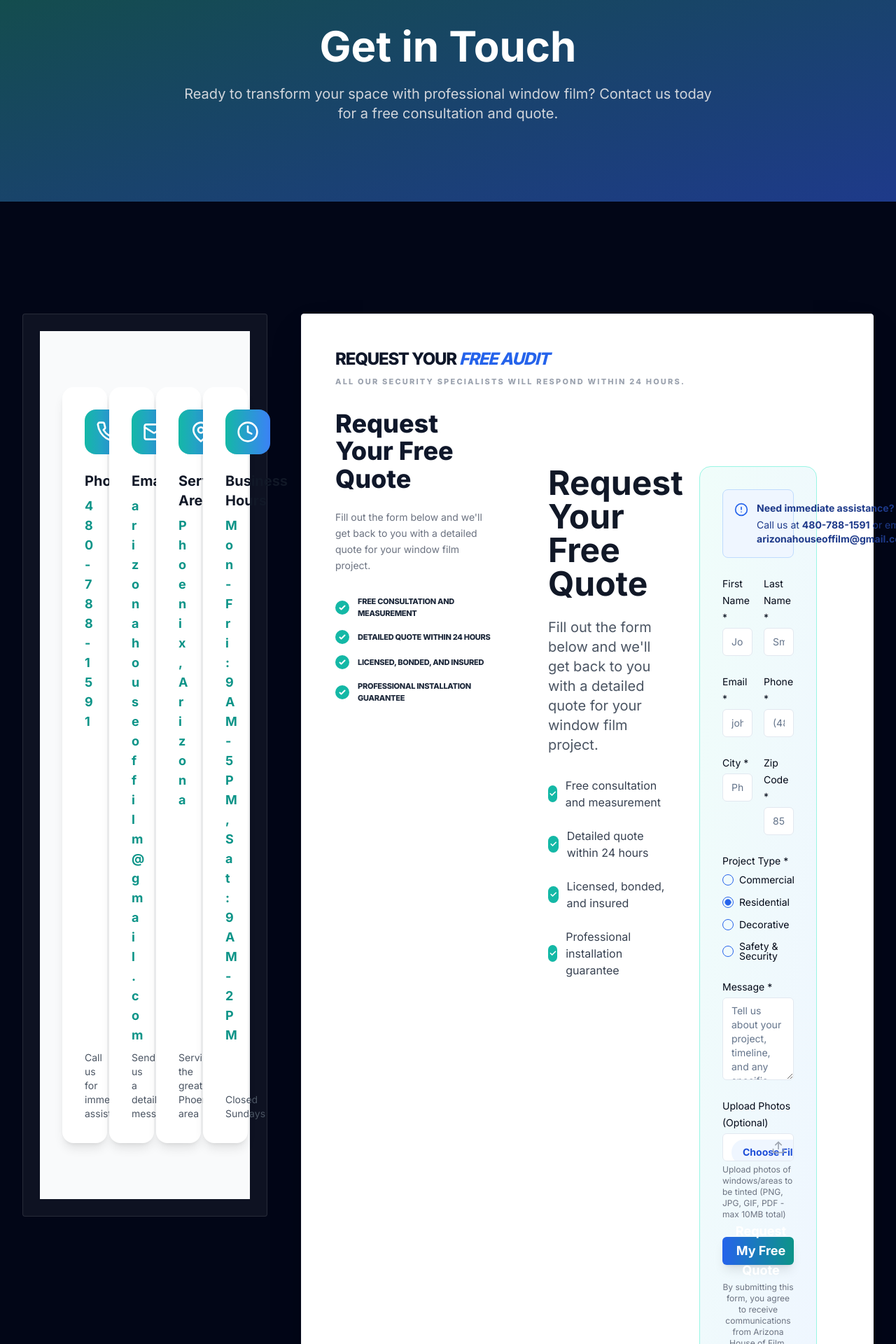
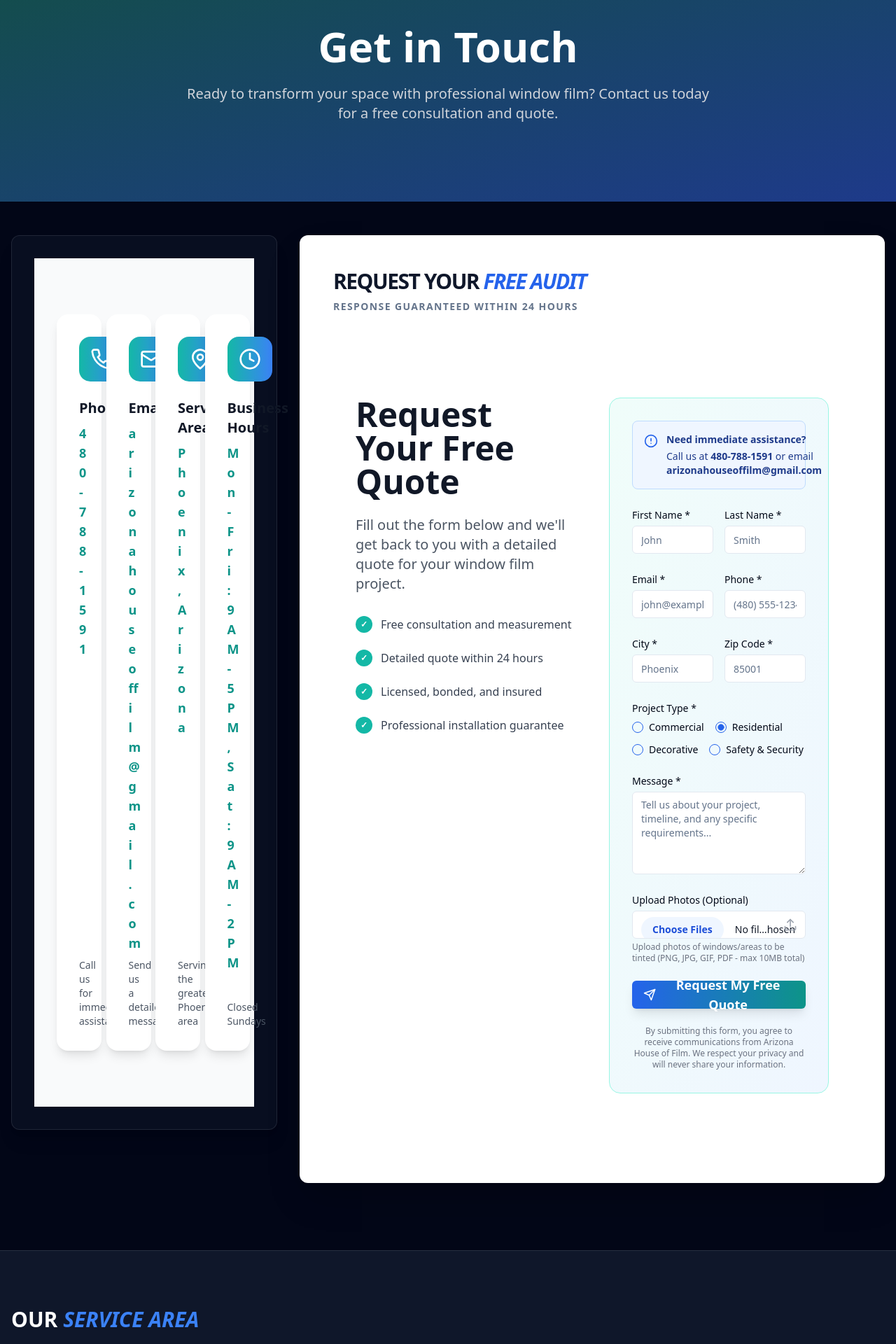
Before and after one commit to Boats43/arizona-house-of-film, a React (Vite) app: page /contact in a window 1280 px wide. Shown: the part 220-2140 px from the top of the page at 70% size. Built offline with nearby package versions, Linux system fonts and the light colour scheme.

Commit message:
Fix: Rebuilt contact layout with protected grid columns

```diff
--- a/src/pages/Contact.jsx
+++ b/src/pages/Contact.jsx
@@ -4,172 +4,77 @@ import ContactHeader from "@/components/contact/ContactHeader";
 import ContactInfo from "@/components/contact/ContactInfo";
 import ContactFormSection from "@/components/contact/ContactFormSection";
 import ContactMap from "@/components/contact/ContactMap";
-import { useToast } from "@/components/ui/use-toast";
 
 const Contact = () => {
-  const { toast } = useToast();
   const rocNumber = "315259";
-
-  const faqSchema = {
-    "@context": "https://schema.org",
-    "@type": "FAQPage",
-    mainEntity: [
-      {
-        "@type": "Question",
-        name: "How do I get a quote for window tinting in Phoenix?",
-        acceptedAnswer: {
-          "@type": "Answer",
-          text: "You can get a free quote by filling out our contact form, calling 480-788-1591, or emailing info@arizonahouseoffilm.com.",
-        },
-      },
-      {
-        "@type": "Question",
-        name: "What areas do you service?",
-        acceptedAnswer: {
-          "@type": "Answer",
-          text: "Arizona House of Film serves the entire Phoenix Valley, including Scottsdale, Tempe, Mesa, Chandler, Gilbert, and Peoria.",
-        },
-      },
-      {
-        "@type": "Question",
-        name: "Are you a licensed contractor?",
-        acceptedAnswer: {
-          "@type": "Answer",
-          text: "Yes, we are fully licensed under the Arizona Registrar of Contractors, ROC #315259.",
-        },
-      },
-    ],
-  };
 
   return (
     <>
       <Helmet>
-        <title>
-          Contact Us | Window Tinting Quote Phoenix | Arizona House of Film
-        </title>
-        <meta
-          name="description"
-          content="Get a free estimate for residential or commercial window tinting. Serving Phoenix & Scottsdale. Call 480-788-1591 today for a solar or security audit."
-        />
-        <link rel="canonical" href="https://arizonahouseoffilm.com/contact" />
-
-        {/* Performance */}
-        <link rel="preconnect" href="https://fonts.googleapis.com" />
-        <link
-          rel="preconnect"
-          href="https://fonts.gstatic.com"
-          crossOrigin="anonymous"
-        />
-
-        <script type="application/ld+json">
-          {JSON.stringify(faqSchema)}
-        </script>
+        <title>Contact Us | Arizona House of Film</title>
+        <meta name="description" content="Get a free estimate for window tinting in Phoenix." />
       </Helmet>
 
-      <main className="bg-[#020617] min-h-screen">
-        {/* HERO / HEADER */}
-        <div className="pt-24 pb-16 bg-gradient-to-b from-slate-900 via-[#020617] to-[#020617]">
+      {/* Main Container */}
+      <div className="bg-[#020617] min-h-screen font-sans">
+
+        {/* 1. Header Section */}
+        <div className="pt-24 pb-12">
           <ContactHeader
             title="Get in Touch"
-            subtitle="Ready to transform your space with professional window film? Contact us today for a free consultation and quote."
+            subtitle="Ready to transform your space? Contact us today for a free consultation."
           />
         </div>
 
-        {/* =========================
-           MAIN CONTENT GRID (FIXED VERSION)
-        ============================ */}
-        <section className="relative z-10 py-24">
-          <div className="max-w-7xl mx-auto px-4 lg:px-8">
-            <div className="grid grid-cols-1 lg:grid-cols-[350px_1fr] gap-12 items-start">
+        {/* 2. Main Content Grid - The Fix is Here */}
+        <section className="max-w-7xl mx-auto px-4 pb-24">
+          <div className="grid grid-cols-1 lg:grid-cols-[380px_1fr] gap-8 items-start">
 
-              {/* LEFT COLUMN — CONTACT INFO */}
-              <aside className="w-full bg-white/5 p-6 rounded-sm border border-white/10">
+            {/* Left Column: Info Cards (Fixed width on desktop to prevent squishing) */}
+            <aside className="space-y-6 order-2 lg:order-1">
+              <div className="bg-slate-900/50 p-8 rounded-xl border border-white/10 shadow-xl">
                 <ContactInfo />
-              </aside>
+              </div>
+            </aside>
 
-              {/* RIGHT COLUMN — FORM */}
-              <div className="bg-white p-8 md:p-12 shadow-2xl rounded-sm border border-gray-100">
-                <div className="mb-8">
-                  <h2 className="text-2xl font-black text-slate-900 uppercase tracking-tighter">
+            {/* Right Column: The Form */}
+            <main className="bg-white rounded-xl shadow-2xl overflow-hidden order-1 lg:order-2">
+              <div className="p-8 md:p-12">
+                <div className="mb-10">
+                  <h2 className="text-3xl font-black text-slate-900 uppercase tracking-tighter">
                     REQUEST YOUR <span className="text-blue-600 italic">FREE AUDIT</span>
                   </h2>
-                  <p className="text-[11px] text-gray-400 mt-2 font-black uppercase tracking-[0.2em]">
-                    All our security specialists will respond within 24 hours.
+                  <p className="text-sm text-slate-500 font-bold uppercase tracking-widest mt-2">
+                    Response guaranteed within 24 hours
                   </p>
                 </div>
 
-                <div className="flex flex-col xl:flex-row gap-12">
-                  {/* Left text area */}
-                  <div className="xl:w-1/3">
-                    <h3 className="text-4xl font-black text-slate-900 leading-[1.1] mb-6">
-                      Request <br /> Your Free <br /> Quote
-                    </h3>
-                    <p className="text-sm text-gray-500 font-medium leading-relaxed mb-8">
-                      Fill out the form below and we'll get back to you with a detailed quote for your window film project.
-                    </p>
+                <ContactFormSection />
+              </div>
+            </main>
 
-                    <ul className="space-y-4">
-                      {[
-                        "Free consultation and measurement",
-                        "Detailed quote within 24 hours",
-                        "Licensed, bonded, and insured",
-                        "Professional installation guarantee",
-                      ].map((item) => (
-                        <li
-                          key={item}
-                          className="flex items-center gap-3 text-[11px] font-black uppercase tracking-tight text-slate-800"
-                        >
-                          <span className="w-5 h-5 bg-teal-500 rounded-full flex items-center justify-center flex-shrink-0">
-                            <svg
-                              className="w-3 h-3 text-white"
-                              fill="none"
-                              viewBox="0 0 24 24"
-                              stroke="currentColor"
-                            >
-                              <path
-                                strokeLinecap="round"
-                                strokeLinejoin="round"
-                                strokeWidth={4}
-                                d="M5 13l4 4L19 7"
-                              />
-                            </svg>
-                          </span>
-                          {item}
-                        </li>
-                      ))}
-                    </ul>
-                  </div>
-
-                  {/* FORM */}
-                  <div className="xl:w-2/3">
-                    <ContactFormSection />
-                  </div>
-                </div>
-              </div>
-
-            </div>
           </div>
         </section>
 
-        {/* SERVICE AREA + MAP */}
-        <section className="bg-slate-900 border-t border-white/10">
-          <div className="max-w-7xl mx-auto py-16 px-6">
-            <h2 className="text-3xl font-black text-white uppercase tracking-tighter mb-8 text-center lg:text-left">
+        {/* 3. Map Section */}
+        <section className="bg-slate-900 border-t border-white/10 py-20">
+          <div className="max-w-7xl mx-auto px-4">
+            <h2 className="text-3xl font-black text-white uppercase mb-10 text-center lg:text-left">
               Our <span className="text-blue-500 italic">Service Area</span>
             </h2>
-            <div className="h-[500px] w-full border border-white/10 grayscale hover:grayscale-0 transition-all duration-700">
+            <div className="h-[450px] rounded-xl overflow-hidden border border-white/20">
               <ContactMap />
             </div>
           </div>
         </section>
 
-        {/* FOOTER */}
-        <footer className="bg-black py-6 text-center border-t border-white/5">
-          <p className="text-[10px] text-slate-500 font-black uppercase tracking-[0.4em]">
-            Arizona House of Film • ROC #{rocNumber} • Phoenix Specialists
+        {/* 4. Footer */}
+        <footer className="bg-black py-8 text-center border-t border-white/5">
+          <p className="text-[10px] text-slate-500 font-black uppercase tracking-[0.5em]">
+            Arizona House of Film • ROC #{rocNumber}
           </p>
         </footer>
-      </main>
+      </div>
     </>
   );
 };
```
